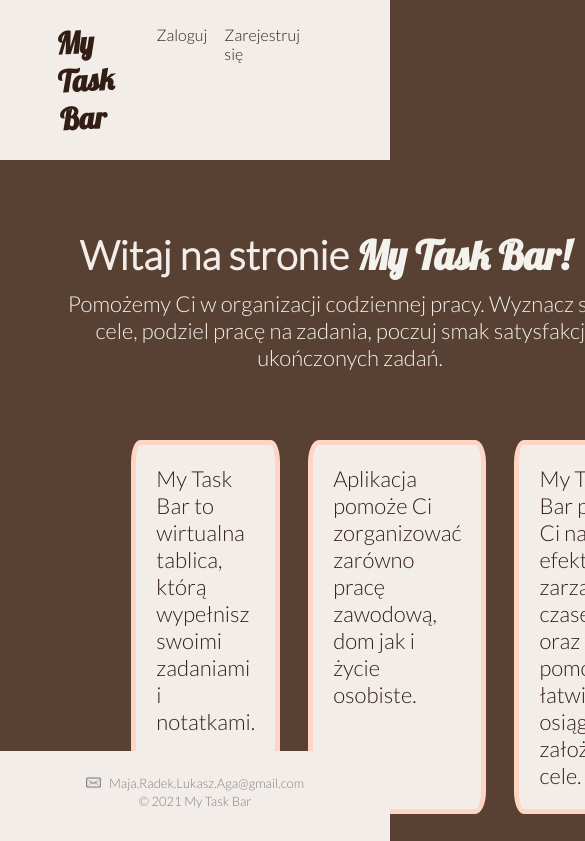
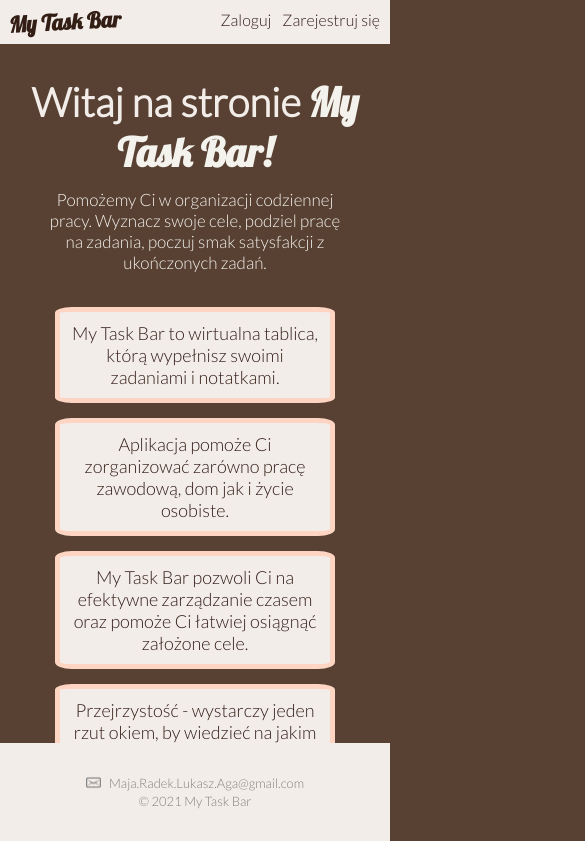
Before and after one commit to infoshareacademy/jfdzr2-nuclear-penguins, a React (Create React App) app: page / in a window 390 px wide. Shown: the top 841 px of the page, 585 px wide, since content can reach past the window. Built offline with nearby package versions, Linux system fonts and the light colour scheme.

Commit message:
homepage media query

```diff
--- a/src/components/homePage/HomePage.js
+++ b/src/components/homePage/HomePage.js
@@ -21,40 +21,56 @@ export const HomePage = () => {
         <h2 className="title">
           Witaj na stronie <span className="title-2"> My Task Bar!</span>{' '}
         </h2>
-        <p className="introduction">
+        <div className="introduction">
+          <p className="paragraph--introduction">
             Pomożemy Ci w organizacji codziennej pracy. Wyznacz swoje cele,
-          podziel pracę na zadania, poczuj smak satysfakcji z ukończonych zadań.
+            podziel pracę na zadania, poczuj smak satysfakcji z ukończonych
+            zadań.
           </p>
         </div>
+      </div>
 
-      <div>
+      <div className="square-container">
         <div className="home--square--row">
+          <div className="home--div--square">
             <p className="home--paragraph">
-            My Task Bar to wirtualna tablica, którą wypełnisz swoimi zadaniami i
-            notatkami.
+              My Task Bar to wirtualna tablica, którą wypełnisz swoimi zadaniami
+              i notatkami.
             </p>
+          </div>
+          <div className="home--div--square">
             <p className="home--paragraph">
               Aplikacja pomoże Ci zorganizować zarówno pracę zawodową, dom jak i
               życie osobiste.
             </p>
+          </div>
+          <div className="home--div--square">
             <p className="home--paragraph">
               My Task Bar pozwoli Ci na efektywne zarządzanie czasem oraz pomoże
               Ci łatwiej osiągnąć założone cele.
             </p>
           </div>
+        </div>
         <div className="home--square--row">
+          <div className="home--div--square">
             <p className="home--paragraph">
               Przejrzystość - wystarczy jeden rzut okiem, by wiedzieć na jakim
               etapie realizacji jest Twój task.
             </p>
+          </div>
+          <div className="home--div--square">
             <p className="home--paragraph">
               Narzędzie jest proste i intuicyjne w użyciu. Zmiana statusu
               następuje za pomocą funkcji Drag&Drop.
             </p>
-          <p className="home--paragraph home--last--square">
-            My Task Bar kojarzy Ci się z czekoladą? Świetnie! Niech każdy
-            ukończony task przyniesie Ci słodki smak satysfakcji!
+          </div>
+
+          <div className="home--div--square home--last--square">
+            <p className="home--paragraph">
+              My Task Bar jest jak tabliczka czekolady. Każdy ukończony task
+              przyniesie Ci słodki smak satysfakcji!
             </p>
+          </div>
         </div>
 
         <div className="footer-space"></div>
--- a/src/components/homePage/homepage.css
+++ b/src/components/homePage/homepage.css
@@ -1,15 +1,17 @@
 .welcome {
-  width: 650px;
   height: auto;
   text-align: center;
-  margin: 20px auto;
-  padding: 40px 50px;
+  margin-top: 2%;
+  padding: 15px 0 15px 0;
+  display: flex;
+  justify-content: center;
+  flex-direction: column;
 }
 
 .title {
   padding: 10px;
   color: #f3f2ed;
-  font-size: 30px;
+  font-size: 35px;
 }
 
 .title-2 {
@@ -17,10 +19,16 @@
   font-family: Lobster;
 }
 
-.introduction {
+div.introduction {
+  display: flex;
+  justify-content: center;
+  margin-top: 0.5%;
+  font-size: 24px;
+}
+
+.paragraph--introduction {
   color: #f3f2ed;
-  font-size: 22px;
-  width: 600px;
+  margin: 0 30vw 0 30vw;
 }
 
 ul {
@@ -34,26 +42,30 @@ ul {
 .link-nav {
   text-decoration: none;
 }
+div.square-container {
+  display: flex;
+  align-items: center;
+  flex-direction: column;
+  margin-top: 1%;
+}
 
 .home--square--row {
   display: flex;
   flex-direction: row;
-  justify-content: space-around;
-  margin: auto;
-  width: 47vw;
-  margin-top: 29px;
+  margin-top: 23px;
 }
 
-.home--paragraph {
+.home--div--square {
   color: #331e16;
   font-size: 22px;
   background-color: #f3edea;
   border: 5px solid;
   border-radius: 6%;
   border-color: #fed5c3;
-  padding: 20px;
+  padding: 18px;
   width: 265px;
   margin-left: 28px;
+  text-align: center;
 }
 
 .home--last--square {
@@ -66,5 +78,109 @@ ul {
   position: fixed;
   bottom: 0;
   width: 100%;
-  height: 11%;
+  height: 12%;
 }
+
+@media (min-width: 320px) and (max-width: 480px) and (orientation: portrait) {
+  div.home--square--row {
+    display: flex;
+    flex-direction: column;
+    margin: 0;
+  }
+
+  .link-nav {
+    margin: 0 11px;
+  }
+
+  p.home--paragraph {
+    color: #331e16;
+    font-size: 18px;
+  }
+  .home--div--square {
+    width: 280px;
+    margin-top: 15px;
+  }
+  .title {
+    font-size: 23px;
+  }
+
+  div.introduction {
+    font-size: 17px;
+  }
+
+  .home--last--square {
+    margin: 40px 0 140px 0;
+    transform: rotate(10deg);
+  }
+  .home--div--square {
+    margin-left: 0;
+    padding: 10px;
+  }
+}
+
+@media (min-width: 481px) and (max-width: 1024px) and (orientation: portrait) {
+  p.paragraph--introduction {
+    margin: 0 13vw 0 13vw;
+  }
+
+  div.home--square--row {
+    display: flex;
+    flex-direction: column;
+    margin: 0;
+  }
+
+  p.home--paragraph {
+    color: #331e16;
+    font-size: 19px;
+  }
+  .home--div--square {
+    width: 295px;
+    margin-top: 15px;
+  }
+  .title {
+    font-size: 23px;
+  }
+
+  div.introduction {
+    font-size: 18px;
+  }
+
+  .home--last--square {
+    margin-top: 40px;
+    margin-bottom: 140px;
+    transform: rotate(10deg);
+  }
+}
+
+@media (min-width: 769px) and (max-width: 1024px) and (orientation: landscape) {
+  p.home--paragraph {
+    color: #331e16;
+    font-size: 16px;
+  }
+
+  .home--div--square {
+    width: 230px;
+  }
+
+  p.paragraph--introduction {
+    margin: 0 13vw 0 13vw;
+  }
+}
+
+/* @media (min-width: 769px) and (max-width: 1024px) and (orientation: landscape) {
+} */
+
+@media (min-width: 1025px) and (max-width: 1550px) {
+  p.home--paragraph {
+    color: #331e16;
+    font-size: 20px;
+  }
+
+  .home--div--square {
+    width: 250px;
+  }
+
+  p.paragraph--introduction {
+    margin: 0 13vw 0 13vw;
+  }
+}
--- a/src/components/shared.css
+++ b/src/components/shared.css
@@ -24,7 +24,8 @@ h1.logo {
   padding: 15px;
   padding-left: 50px;
   padding-right: 50px;
-  width: auto;
+  /* width: auto; */
+  /* width: 100vw; */
 }
 
 .menu {
@@ -39,3 +40,32 @@ li {
   justify-content: flex-end;
   cursor: pointer;
 }
+
+@media (min-width: 320px) and (max-width: 480px) and (orientation: portrait) {
+  h1.logo {
+    font-size: 22px;
+    padding-left: 9px;
+  }
+  .navigation {
+    padding: 0px;
+  }
+  .menu {
+    padding-right: 0;
+  }
+
+  p.paragraph--introduction {
+    margin: 0 11vw 0 11vw;
+  }
+}
+
+@media (min-width: 481px) and (max-width: 768px) and (orientation: portrait) {
+  .navigation {
+    display: flex;
+    justify-content: space-between;
+    padding: 15px;
+  }
+
+  .menu {
+    padding-right: 0;
+  }
+}
```
Lines whose indentation alone changed are shown as unchanged.
